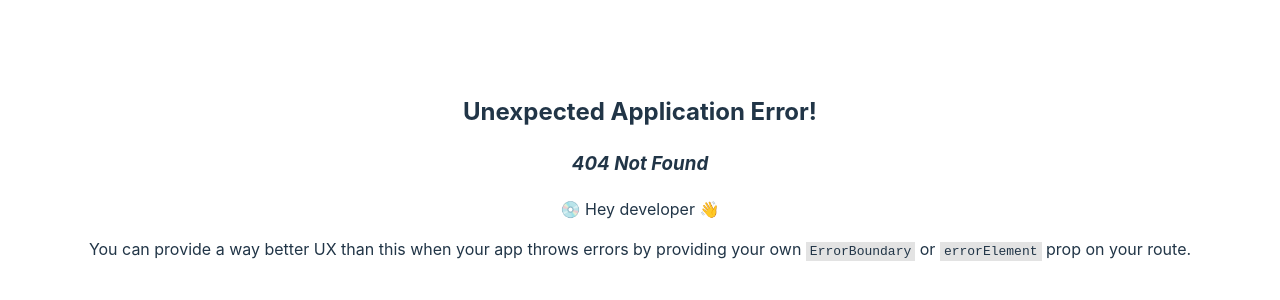
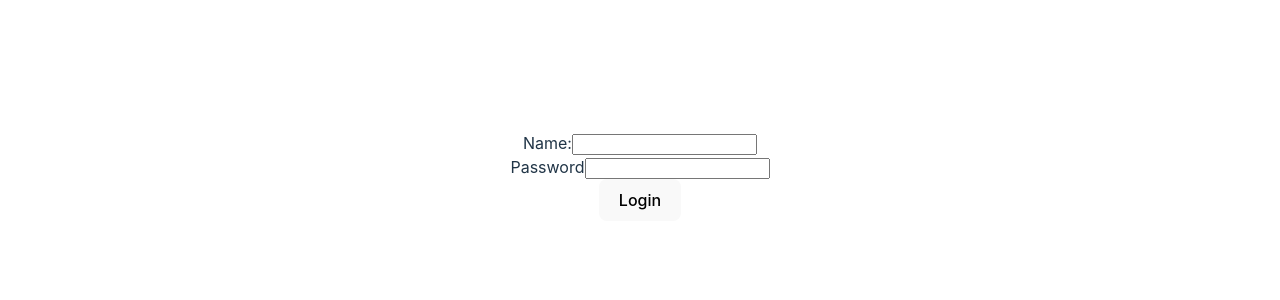
Before and after one commit to slade77777/reactjs-2307, a React (Vite) app: page /login in a window 1280 px wide. Before the commit this address had no page. Shown: the part 224-524 px from the top of the page. Built offline with nearby package versions, Linux system fonts and the light colour scheme.

Commit message:
react router

```diff
--- a/src/App.tsx
+++ b/src/App.tsx
@@ -5,6 +5,10 @@ import {
 } from "react-router-dom";
 import Home from "./page/Home.tsx";
 import UserDetail from "./page/UserDetail.tsx";
+import Login from "./page/Login.tsx";
+import {createContext, useState} from "react";
+
+export const UserContext = createContext(null)
 
 const router = createBrowserRouter([
   {
@@ -14,11 +18,18 @@ const router = createBrowserRouter([
   {
     path: "/user/:userId",
     element: <UserDetail />
+  },
+  {
+    path: "/login",
+    element: <Login />
   }
 ]);
 
 function App() {
-  return <RouterProvider router={router} />
+  const [user, setUser] = useState();
+  return <UserContext.Provider value={{user, setUser}}>
+    <RouterProvider router={router} />
+  </UserContext.Provider>
 }
 
 export default App
--- a/src/page/Home.tsx
+++ b/src/page/Home.tsx
@@ -1,9 +1,10 @@
-import {useEffect, useState} from "react";
+import {useContext, useEffect, useState} from "react";
 import {api} from "../axiois-instance.ts";
 import withLoadingLogic from "../components/HOC.tsx";
 import {PartA} from "../components/PartA.tsx";
 import PartB from "../components/PartB.tsx";
-import { Outlet, Link } from "react-router-dom";
+import { Outlet, Link, useNavigate } from "react-router-dom";
+import {UserContext} from "../App.tsx";
 
 // combine component with HOC
 const PartAWithLoading = withLoadingLogic(PartA);
@@ -52,11 +53,20 @@ const Home = () => {
     getUser();
   }, [])
 
+  const userContext = useContext(UserContext)
+  const navigate = useNavigate();
+
+  useEffect(() => {
+    if (!userContext.user) {
+      navigate('/login')
+    }
+  }, [userContext?.user])
 
   return (
     <div style={{ }}>
       {/*<PartAWithLoading />*/}
       {/*<PartBWithLoading />*/}
+      <p>Welcome , {userContext?.user}</p>
       <button onClick={addNewUser}>ADD NEW</button>
       {
         userList.map((user, index) => <Link to={`/user/${user.id}`} key={index}>
--- /dev/null
+++ b/src/page/Login.tsx
@@ -0,0 +1,43 @@
+import {useContext, useRef} from "react";
+import {api} from "../axiois-instance.ts";
+import {useNavigate} from "react-router-dom";
+import {UserContext} from "../App.tsx";
+
+const UserDetail = () => {
+  const nameRef = useRef(null);
+  const passRef = useRef(null);
+  const navigate = useNavigate();
+
+  const user = useContext(UserContext)
+  console.log(user);
+
+  function login() {
+    const name = nameRef.current?.value;
+    const password = passRef.current?.value;
+    api.get(`/user?name=${name}&&password=${password}`).then(res => {
+      if (res.data.length > 0) {
+        //login success
+        user.setUser(name);
+        navigate('/')
+      } else {
+        alert('login fail')
+      }
+    }).catch(e => {
+      console.log(e)
+      alert('login fail')
+    })
+  }
+
+  return <div>
+    <label>Name:</label>
+    <input type='text' ref={nameRef}/>
+    <div/>
+    <label>Password</label>
+    <input type='text' ref={passRef}/>
+    <div>
+      <button onClick={login}>Login</button>
+    </div>
+  </div>
+}
+
+export default UserDetail;
```
